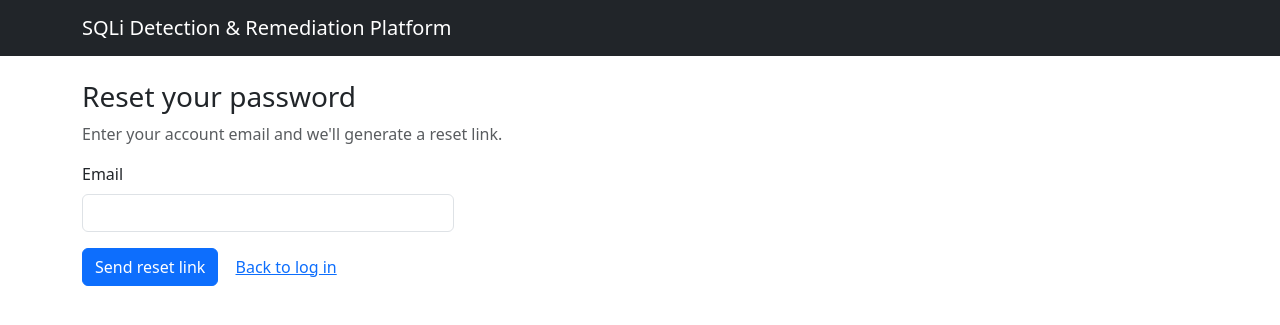
After one commit to Ty999ll/IS-project-II, a Flask app: page /forgot-password in a window 1280 px wide. The commit adds this page. Shown: the top 325 px of the page. Run offline with Flask 3, Linux system fonts and the light colour scheme; tables that the repository leaves empty hold one stand-in row (values such as "Sample post").

Commit message:
password reset, CodeMirror editor and sandbox cleanup (roadmap item 6)
- Password reset: a forgot-password page issues a signed, time-limited reset
  link (itsdangerous + SECRET_KEY, so no reset table/column and no model change)
  and a reset page sets the new password. No mail server here, so the link is
  shown on screen and logged; the confirmation message is the same whether or
  not the email exists, so it can't be used to enumerate accounts.
- Training sandbox now uses a CodeMirror editor for the fix instead of a plain
  textarea, falling back to the textarea if the CDN can't load.
- The sandbox lists possibly-vulnerable findings too, not only confirmed ones,
  with a classification badge.
- TrainingChallenge now stores the vulnerable_code_snippet and a model
  correct_parameterized_solution when the challenge is created, instead of
  leaving them unset.

Cross-org access remains blocked on results, status, report and sandbox routes
(verified).

```diff
--- a/app/auth/routes.py
+++ b/app/auth/routes.py
@@ -1,10 +1,22 @@
-from flask import Blueprint, render_template, redirect, url_for, request, flash, session
+from flask import (Blueprint, render_template, redirect, url_for, request, flash, session,
+                   current_app)
 from flask_login import login_user, logout_user, login_required
+from itsdangerous import URLSafeTimedSerializer, BadSignature, SignatureExpired
 
 from .. import db
 from ..models import User, Organization
 
 auth_bp = Blueprint("auth", __name__)
+
+# How long a password-reset link stays valid.
+RESET_MAX_AGE = 3600  # one hour, in seconds
+
+
+def _reset_serializer():
+    """Signs/reads password-reset tokens with the app's SECRET_KEY. Using a
+    signed, time-limited token means no reset table or column is needed, so the
+    models (which must match the design diagrams) don't change."""
+    return URLSafeTimedSerializer(current_app.config["SECRET_KEY"], salt="password-reset")
 
 
 @auth_bp.route("/register", methods=["GET", "POST"])
@@ -60,3 +72,60 @@ def logout():
     logout_user()
     session.pop("target_sessions", None)  # forget saved logins to target sites too
     return redirect(url_for("auth.login"))
+
+
+@auth_bp.route("/forgot-password", methods=["GET", "POST"])
+def forgot_password():
+    """Step 1 of reset: the user enters their email and gets a reset link.
+
+    There's no mail server in this project, so the link is shown on screen (and
+    printed to the server log) instead of emailed - a documented simplification.
+    The confirmation message is the same whether or not the email is on file, so
+    the page can't be used to find out which emails have accounts."""
+    reset_link = None
+    if request.method == "POST":
+        email = request.form["email"].strip().lower()
+        user = User.query.filter_by(email=email).first()
+        if user is not None:
+            token = _reset_serializer().dumps(str(user.user_id))
+            reset_link = url_for("auth.reset_password", token=token, _external=True)
+            current_app.logger.info("Password reset link for %s: %s", email, reset_link)
+        flash("If that email has an account, a password reset link has been generated below.",
+              "info")
+        return render_template("forgot_password.html", reset_link=reset_link)
+
+    return render_template("forgot_password.html", reset_link=None)
+
+
+@auth_bp.route("/reset-password/<token>", methods=["GET", "POST"])
+def reset_password(token):
+    """Step 2 of reset: validate the token and set a new password."""
+    try:
+        user_id = _reset_serializer().loads(token, max_age=RESET_MAX_AGE)
+    except SignatureExpired:
+        flash("That reset link has expired. Please request a new one.", "error")
+        return redirect(url_for("auth.forgot_password"))
+    except BadSignature:
+        flash("That reset link isn't valid. Please request a new one.", "error")
+        return redirect(url_for("auth.forgot_password"))
+
+    user = User.query.get(int(user_id))
+    if user is None:
+        flash("That account no longer exists.", "error")
+        return redirect(url_for("auth.forgot_password"))
+
+    if request.method == "POST":
+        password = request.form["password"]
+        confirm = request.form.get("confirm", "")
+        if len(password) < 6:
+            flash("Choose a password of at least 6 characters.", "error")
+            return render_template("reset_password.html", token=token)
+        if password != confirm:
+            flash("The two passwords don't match.", "error")
+            return render_template("reset_password.html", token=token)
+        user.set_password(password)
+        db.session.commit()
+        flash("Your password has been reset — please log in.", "success")
+        return redirect(url_for("auth.login"))
+
+    return render_template("reset_password.html", token=token)
--- /dev/null
+++ b/app/templates/forgot_password.html
@@ -0,0 +1,25 @@
+{% extends "base.html" %}
+{% block title %}Forgot password{% endblock %}
+{% block content %}
+<h3>Reset your password</h3>
+<p class="text-muted">Enter your account email and we'll generate a reset link.</p>
+<form method="post" class="col-md-4">
+  <div class="mb-3">
+    <label class="form-label">Email</label>
+    <input class="form-control" type="email" name="email" required>
+  </div>
+  <button class="btn btn-primary">Send reset link</button>
+  <a class="btn btn-link" href="{{ url_for('auth.login') }}">Back to log in</a>
+</form>
+
+{% if reset_link %}
+<div class="alert alert-info mt-3 col-md-6">
+  <strong>Reset link (valid for 1 hour):</strong><br>
+  <a href="{{ reset_link }}">{{ reset_link }}</a>
+  <div class="form-text">
+    This project has no email server, so the link is shown here instead of being
+    emailed. In a deployed system it would be sent to the account's inbox.
+  </div>
+</div>
+{% endif %}
+{% endblock %}
--- a/app/templates/login.html
+++ b/app/templates/login.html
@@ -13,5 +13,6 @@
   </div>
   <button class="btn btn-primary">Log in</button>
   <a class="btn btn-link" href="{{ url_for('auth.register') }}">Create an account</a>
+  <a class="btn btn-link" href="{{ url_for('auth.forgot_password') }}">Forgot password?</a>
 </form>
 {% endblock %}
```
Also changed, not shown: app/sandbox/routes.py (+17 -1 lines), app/templates/reset_password.html (added, +17 -0 lines), app/templates/sandbox_challenge.html (+19 -0 lines), app/templates/sandbox_list.html (+11 -4 lines).
